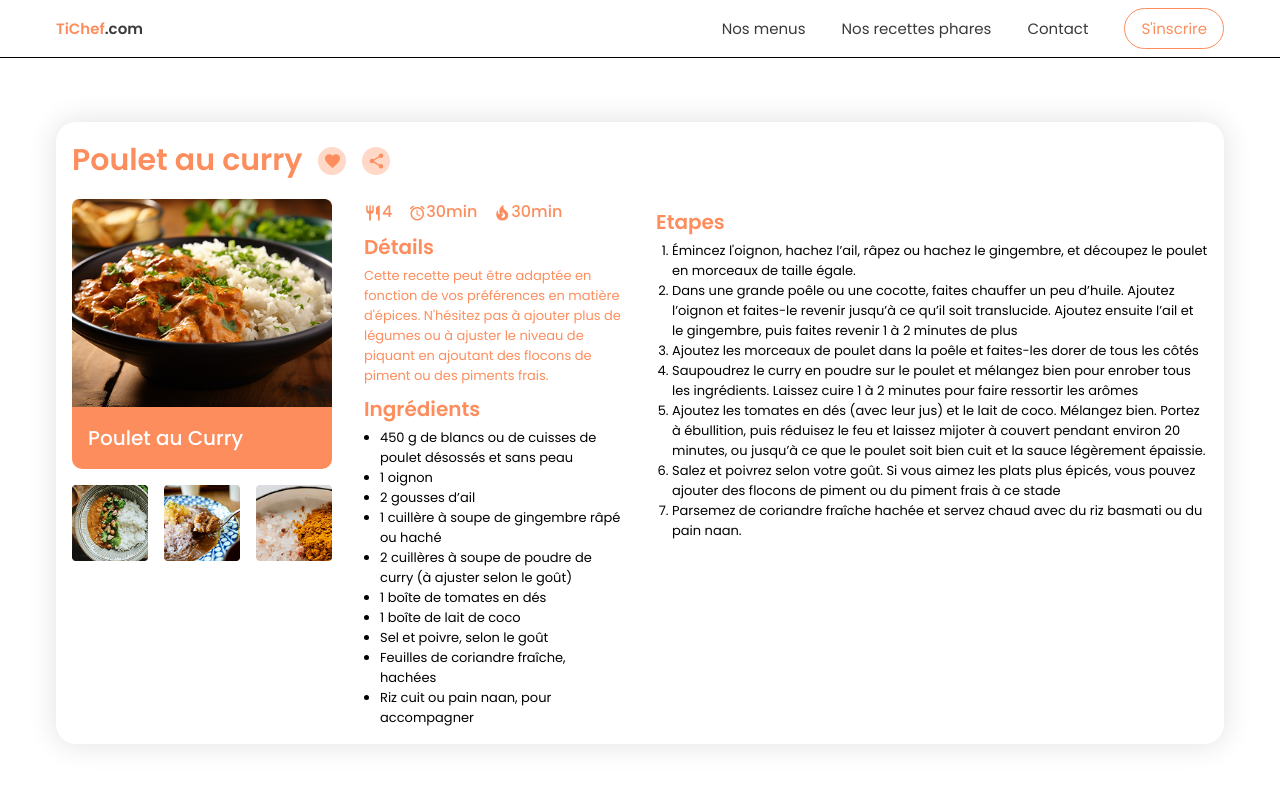
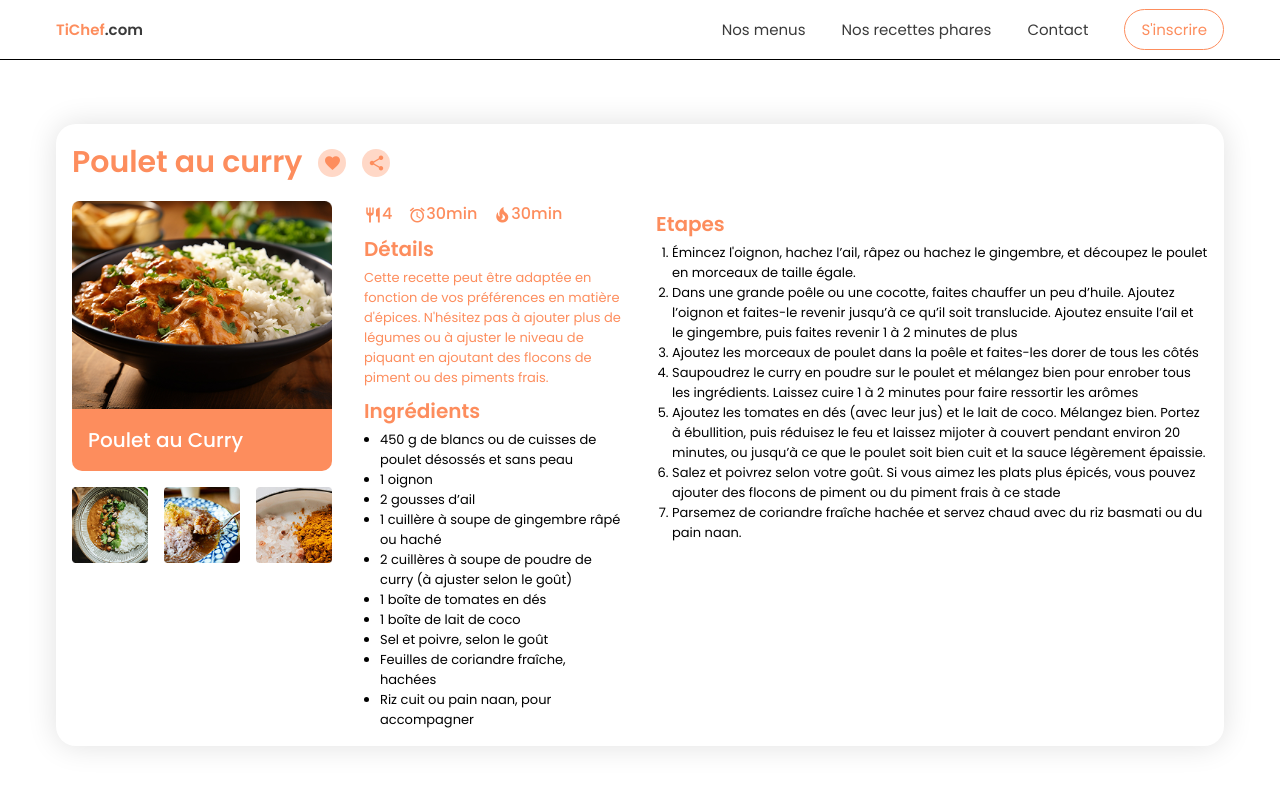
Before and after one commit to Nico-ON-Web/tichefv2, a plain HTML site: page index.html in a window 1280 px wide. Drawn offline with Linux system fonts and the light colour scheme.

Commit message:
correction header

```diff
--- a/style.css
+++ b/style.css
@@ -14,7 +14,11 @@
 }
 header{
     border-bottom: 1px solid #000;
-    padding: 8px 0;
+    padding: 9px 0;
+    background-color: #fff;
+    position: sticky;
+    top: 0;
+    width: 100%;
 }
 
 
@@ -363,7 +367,10 @@ les resolutions d'ecrans d'apres un petit script sass*/
         background-color: rgb(255, 232, 188);
         flex-direction: column;
         justify-content: flex-start;
-
+        align-items: flex-start;
+        .btn{
+          text-align: center;
+        }
         ul{
             display: block;
             li{
```
Also changed, not shown: index.html (+2 -1 lines).
